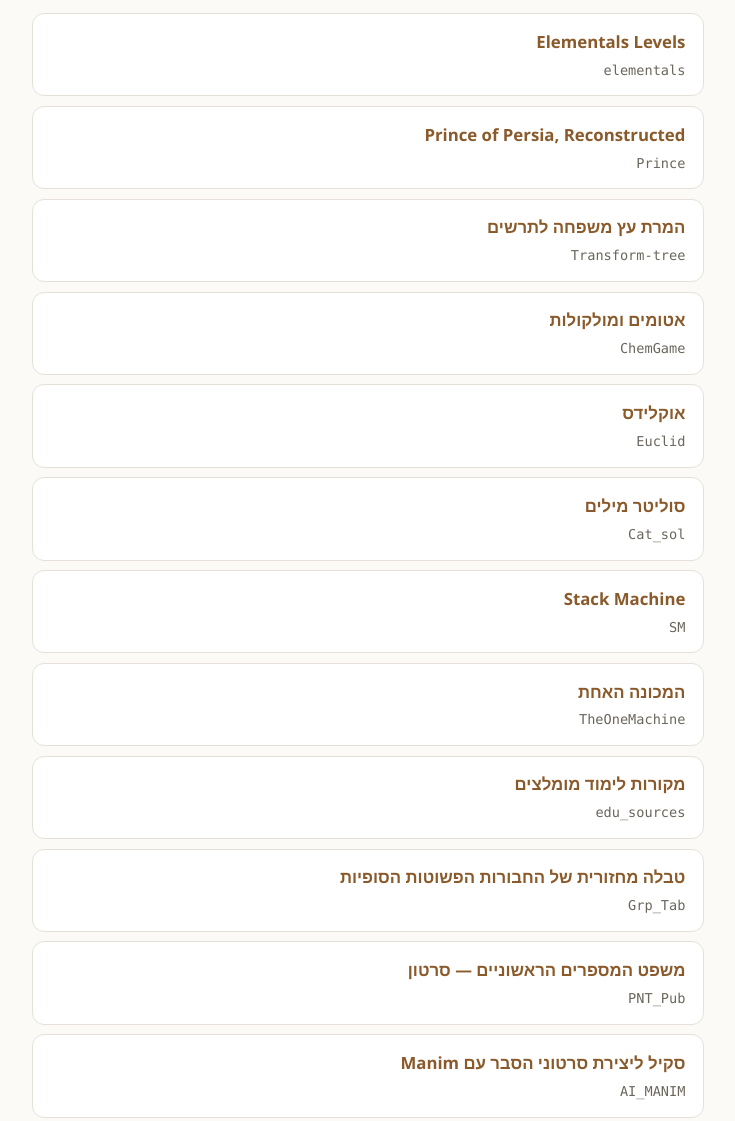
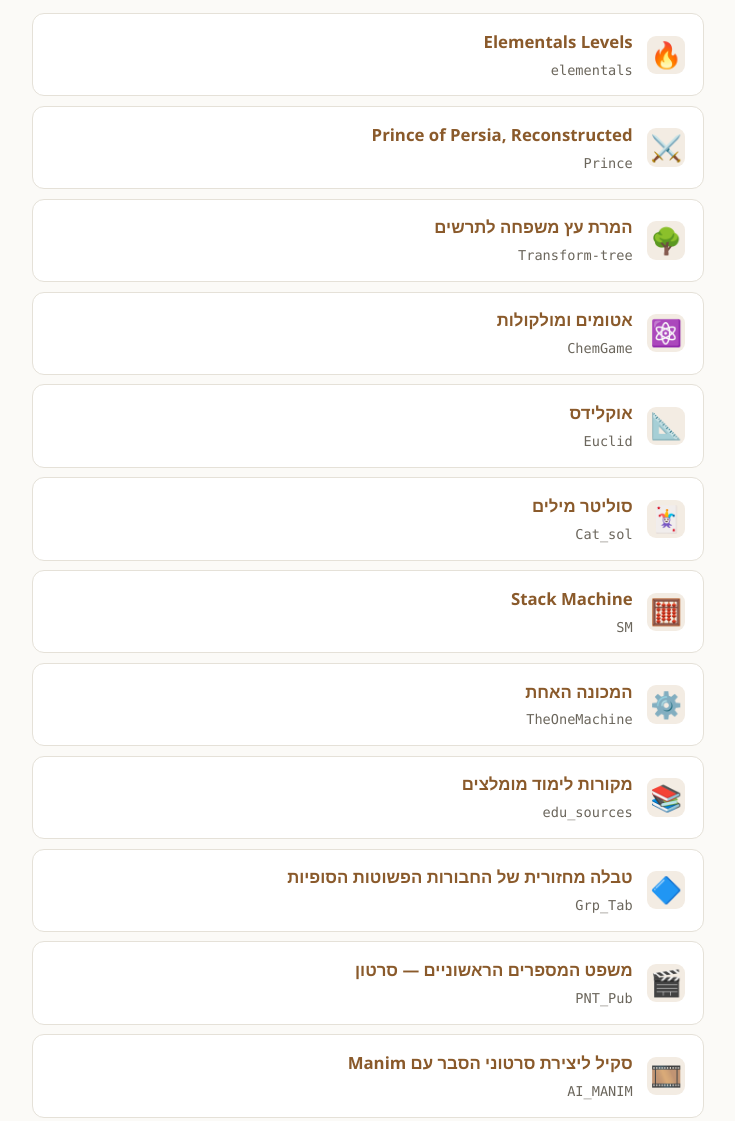
Before and after one commit to Rami5743/Rami5743.github.io, a plain HTML site: page index.html in a window 1280 px wide. Shown: the part 490-1611 px from the top of the page, without its empty margins (272-1007 px from the left). Drawn offline with Linux system fonts and the light colour scheme; no server answers.

Commit message:
Icons for every link: each site's own icon, read from its page; an emoji where it has none
Co-Authored-By: Claude Opus 5.5 <noreply@anthropic.com>
Claude-Session: https://claude.ai/code/session_01DW9uEzdrDF7MgQMQZpgbKD

```diff
--- a/index.html
+++ b/index.html
@@ -101,12 +101,28 @@
   }
   ul.links li:hover { border-color: var(--accent); transform: translateY(-1px); }
   ul.links a {
-    display: block;
+    display: flex;
+    align-items: center;
+    gap: 0.9rem;
     padding: 0.85rem 1.1rem;
     text-decoration: none;
     color: inherit;
   }
   ul.links a:focus-visible { outline: 2px solid var(--accent); outline-offset: 2px; border-radius: 12px; }
+  .ico {
+    flex: none;
+    width: 2.4rem;
+    height: 2.4rem;
+    display: grid;
+    place-items: center;
+    font-size: 1.6rem;
+    line-height: 1;
+    border-radius: 9px;
+    background: var(--accent-soft);
+    overflow: hidden;
+  }
+  .ico img { width: 100%; height: 100%; object-fit: cover; display: block; }
+  .text { min-width: 0; }
   .name {
     font-size: 1.05rem;
     font-weight: 600;
@@ -143,18 +159,18 @@
 
   <h2>הדפים<span class="sub" dir="ltr">The pages</span></h2>
   <ul class="links">
-    <li><a href="https://rami5743.github.io/elementals/"><span class="name">Elementals Levels</span><span class="repo">elementals</span></a></li>
-    <li><a href="https://rami5743.github.io/Prince/"><span class="name">Prince of Persia, Reconstructed</span><span class="repo">Prince</span></a></li>
-    <li><a href="https://rami5743.github.io/Transform-tree/"><span class="name">המרת עץ משפחה לתרשים</span><span class="repo">Transform-tree</span></a></li>
-    <li><a href="https://rami5743.github.io/ChemGame/"><span class="name">אטומים ומולקולות</span><span class="repo">ChemGame</span></a></li>
-    <li><a href="https://rami5743.github.io/Euclid/"><span class="name">אוקלידס</span><span class="repo">Euclid</span></a></li>
-    <li><a href="https://rami5743.github.io/Cat_sol/"><span class="name">סוליטר מילים</span><span class="repo">Cat_sol</span></a></li>
-    <li><a href="https://rami5743.github.io/SM/"><span class="name">Stack Machine</span><span class="repo">SM</span></a></li>
-    <li><a href="https://rami5743.github.io/TheOneMachine/"><span class="name">המכונה האחת</span><span class="repo">TheOneMachine</span></a></li>
-    <li><a href="https://rami5743.github.io/edu_sources/"><span class="name">מקורות לימוד מומלצים</span><span class="repo">edu_sources</span></a></li>
-    <li><a href="https://rami5743.github.io/Grp_Tab/"><span class="name">טבלה מחזורית של החבורות הפשוטות הסופיות</span><span class="repo">Grp_Tab</span></a></li>
-    <li><a href="https://rami5743.github.io/PNT_Pub/"><span class="name">משפט המספרים הראשוניים — סרטון</span><span class="repo">PNT_Pub</span></a></li>
-    <li><a href="https://rami5743.github.io/AI_MANIM/"><span class="name">סקיל ליצירת סרטוני הסבר עם Manim</span><span class="repo">AI_MANIM</span></a></li>
+    <li><a href="https://rami5743.github.io/elementals/"><span class="ico" aria-hidden="true">🔥</span><span class="text"><span class="name">Elementals Levels</span><span class="repo">elementals</span></span></a></li>
+    <li><a href="https://rami5743.github.io/Prince/"><span class="ico" aria-hidden="true">⚔️</span><span class="text"><span class="name">Prince of Persia, Reconstructed</span><span class="repo">Prince</span></span></a></li>
+    <li><a href="https://rami5743.github.io/Transform-tree/"><span class="ico" aria-hidden="true">🌳</span><span class="text"><span class="name">המרת עץ משפחה לתרשים</span><span class="repo">Transform-tree</span></span></a></li>
+    <li><a href="https://rami5743.github.io/ChemGame/"><span class="ico" aria-hidden="true">⚛️</span><span class="text"><span class="name">אטומים ומולקולות</span><span class="repo">ChemGame</span></span></a></li>
+    <li><a href="https://rami5743.github.io/Euclid/"><span class="ico" aria-hidden="true">📐</span><span class="text"><span class="name">אוקלידס</span><span class="repo">Euclid</span></span></a></li>
+    <li><a href="https://rami5743.github.io/Cat_sol/"><span class="ico" aria-hidden="true">🃏</span><span class="text"><span class="name">סוליטר מילים</span><span class="repo">Cat_sol</span></span></a></li>
+    <li><a href="https://rami5743.github.io/SM/"><span class="ico" aria-hidden="true">🧮</span><span class="text"><span class="name">Stack Machine</span><span class="repo">SM</span></span></a></li>
+    <li><a href="https://rami5743.github.io/TheOneMachine/"><span class="ico" aria-hidden="true">⚙️</span><span class="text"><span class="name">המכונה האחת</span><span class="repo">TheOneMachine</span></span></a></li>
+    <li><a href="https://rami5743.github.io/edu_sources/"><span class="ico" aria-hidden="true">📚</span><span class="text"><span class="name">מקורות לימוד מומלצים</span><span class="repo">edu_sources</span></span></a></li>
+    <li><a href="https://rami5743.github.io/Grp_Tab/"><span class="ico" aria-hidden="true">🔷</span><span class="text"><span class="name">טבלה מחזורית של החבורות הפשוטות הסופיות</span><span class="repo">Grp_Tab</span></span></a></li>
+    <li><a href="https://rami5743.github.io/PNT_Pub/"><span class="ico" aria-hidden="true">🎬</span><span class="text"><span class="name">משפט המספרים הראשוניים — סרטון</span><span class="repo">PNT_Pub</span></span></a></li>
+    <li><a href="https://rami5743.github.io/AI_MANIM/"><span class="ico" aria-hidden="true">🎞️</span><span class="text"><span class="name">סקיל ליצירת סרטוני הסבר עם Manim</span><span class="repo">AI_MANIM</span></span></a></li>
   </ul>
 
   <footer>
@@ -162,5 +178,40 @@
     <p lang="en" dir="ltr" class="en">All the code lives in the <a href="https://github.com/Rami5743">GitHub account</a>.</p>
   </footer>
 </div>
+<script>
+// Each linked site's own icon, read from its page (all of them live on this
+// same domain): the <link rel="icon"> it declares, the largest or an SVG one.
+// A site without one keeps the emoji written in the list.
+(function () {
+  "use strict";
+  function size(l) {
+    var m = /(\d+)x\d+/.exec(l.getAttribute("sizes") || "");
+    return m ? +m[1] : 0;
+  }
+  document.querySelectorAll("ul.links a").forEach(function (a) {
+    var box = a.querySelector(".ico");
+    if (!box) return;
+    fetch(a.href, { cache: "force-cache" })
+      .then(function (r) { return r.ok ? r.text() : ""; })
+      .then(function (html) {
+        if (!html) return;
+        var doc = new DOMParser().parseFromString(html, "text/html");
+        var links = Array.prototype.slice.call(
+          doc.querySelectorAll('link[rel~="icon"], link[rel="apple-touch-icon"]'));
+        if (!links.length) return;
+        links.sort(function (x, y) {
+          var sx = /svg/.test(x.getAttribute("type") || x.getAttribute("href")) ? 1e6 : size(x);
+          var sy = /svg/.test(y.getAttribute("type") || y.getAttribute("href")) ? 1e6 : size(y);
+          return sy - sx;
+        });
+        var img = new Image();
+        img.alt = "";
+        img.onload = function () { box.textContent = ""; box.appendChild(img); };
+        img.src = new URL(links[0].getAttribute("href"), a.href).href;
+      })
+      .catch(function () {});
+  });
+})();
+</script>
 </body>
 </html>
```
